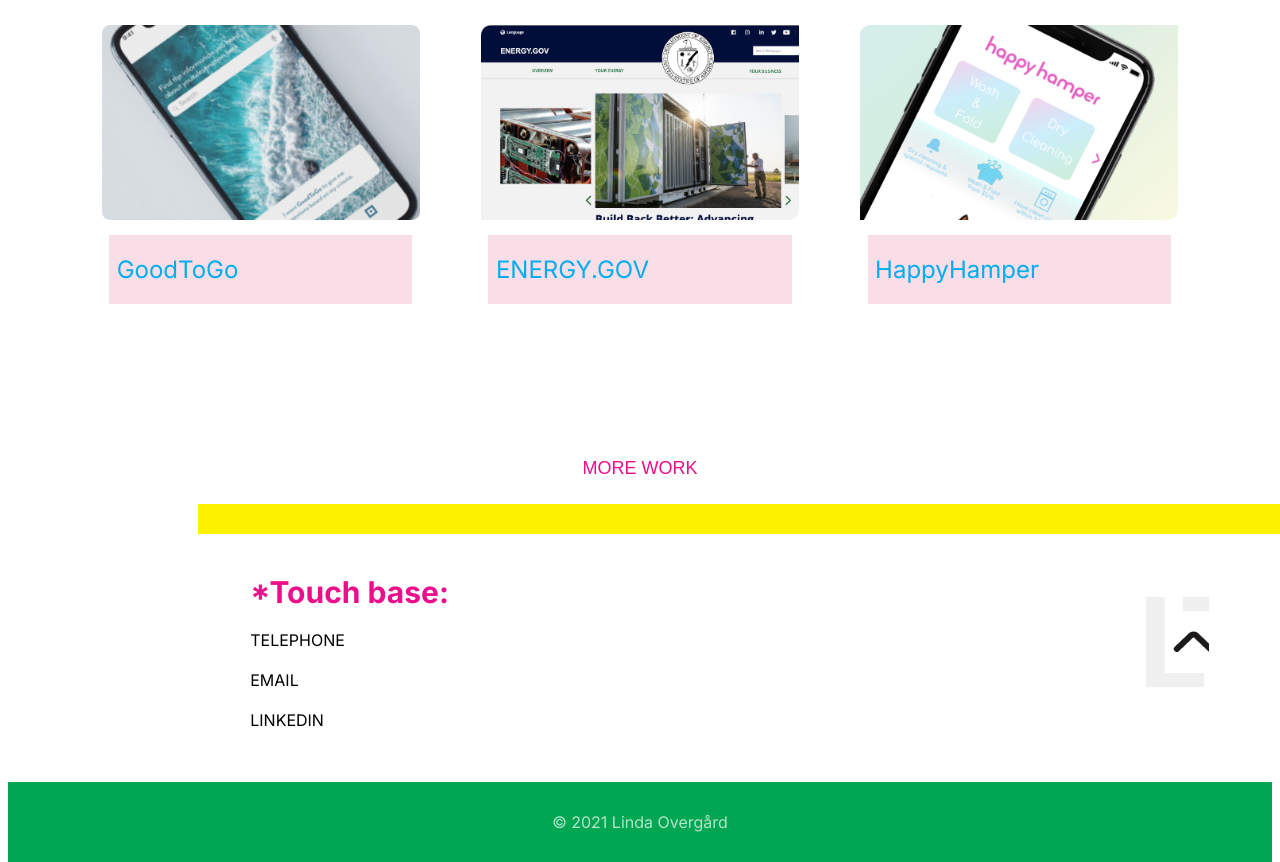
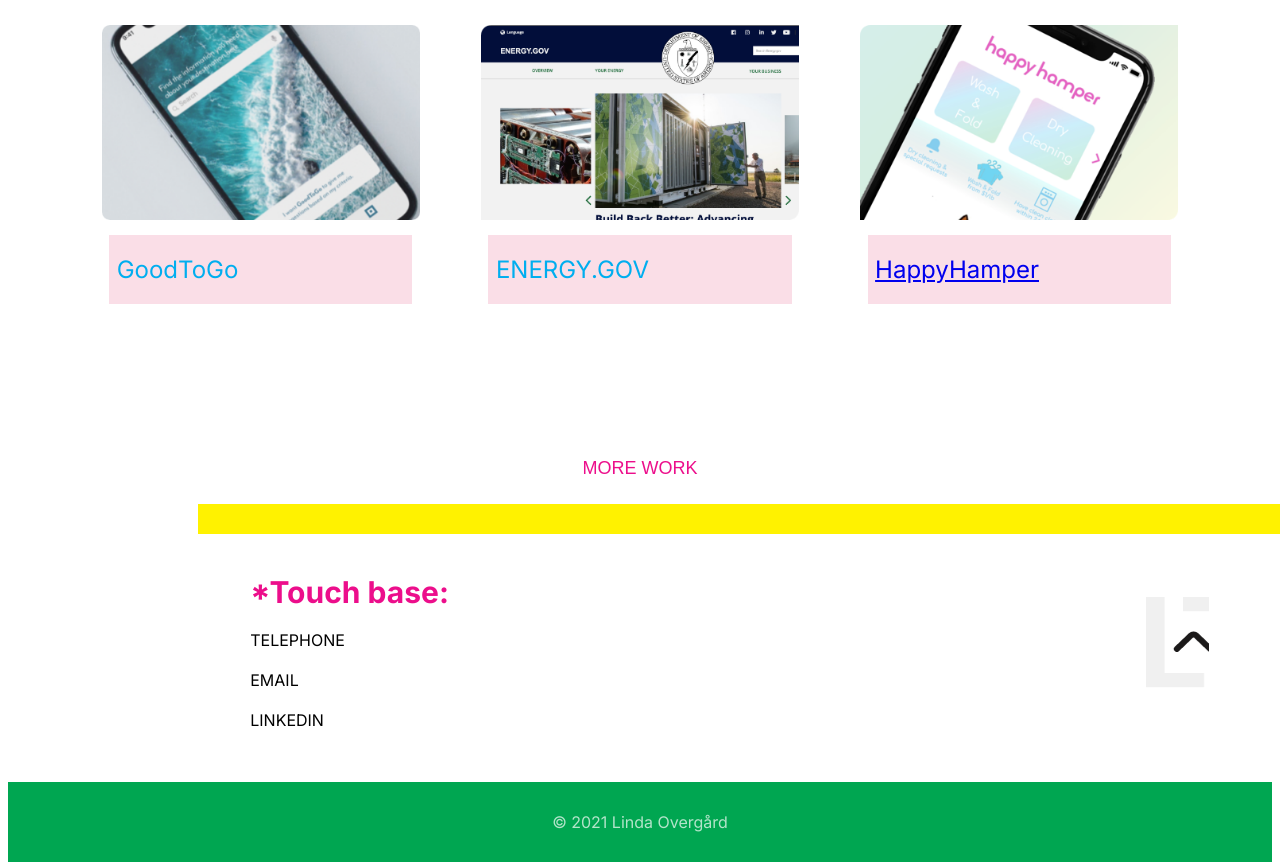
Before and after one commit to lindaovergard/UX_UI_HW_19, a plain HTML site: page index.html in a window 1280 px wide. Shown: the part 1529-2391 px from the top of the page. Drawn offline with nearby package versions, Linux system fonts and the light colour scheme.

Commit message:
linked casestudy

```diff
--- a/index.html
+++ b/index.html
@@ -205,7 +205,8 @@
               </div>
               <div id="happyhamper" class="projectGridArea"></div>
               <div id="titleHH" class="workDescriptions">
-                <h2 class="workHH">HappyHamper</h2>
+
+                <h2 class="workHH"><a href=" https://lindaovergard.github.io/UX_UI_HW_20/">HappyHamper</a></h2>
                 <p class="activeHH">— the app that connects people who need help with their laundry with a HappyHamper, that will pick up your hamper, do your laundry per your preferences,
                     and then drop it off in a timely manner.</p>
               </div>
```
Also changed, not shown: 1 other file.
